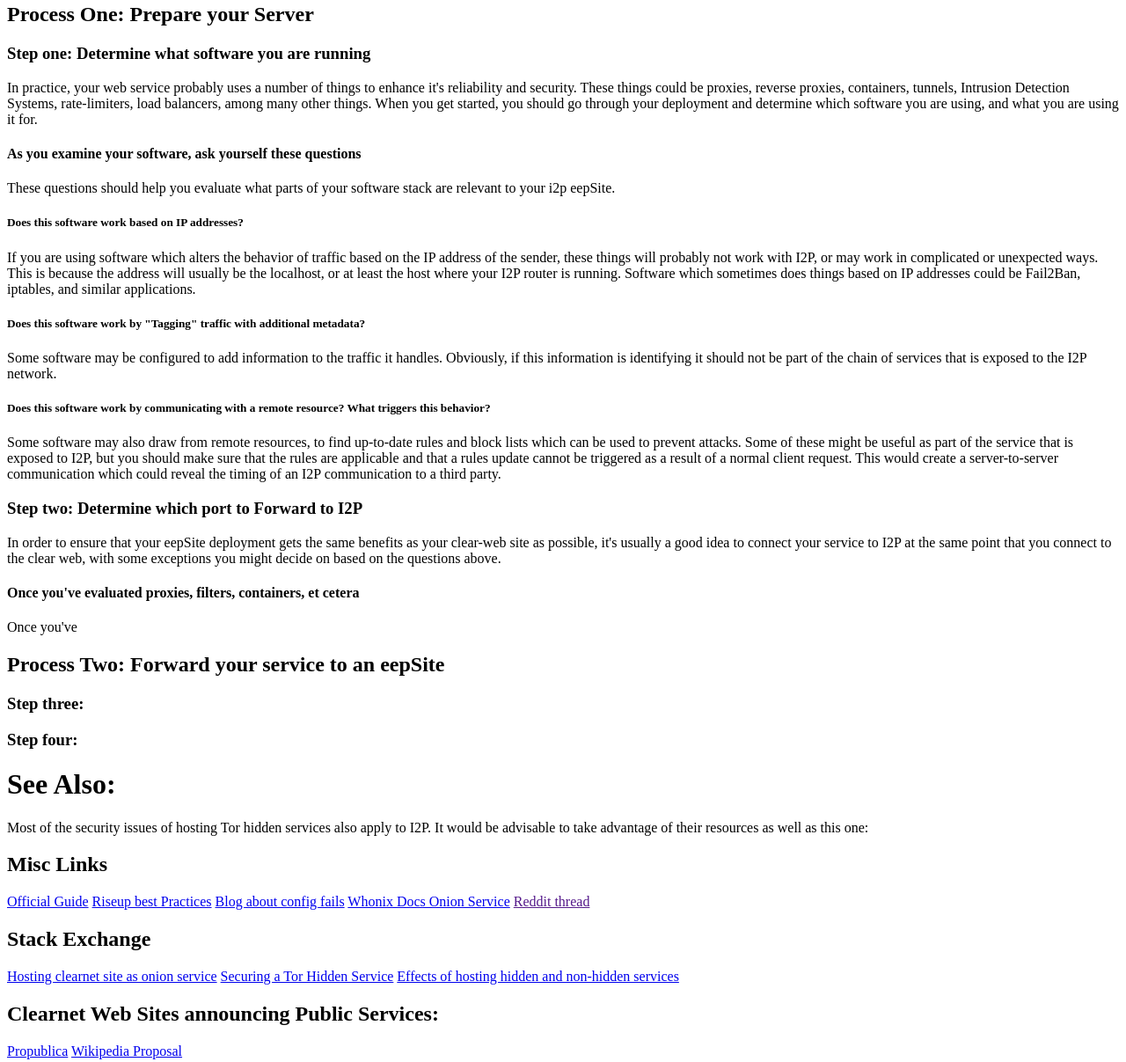
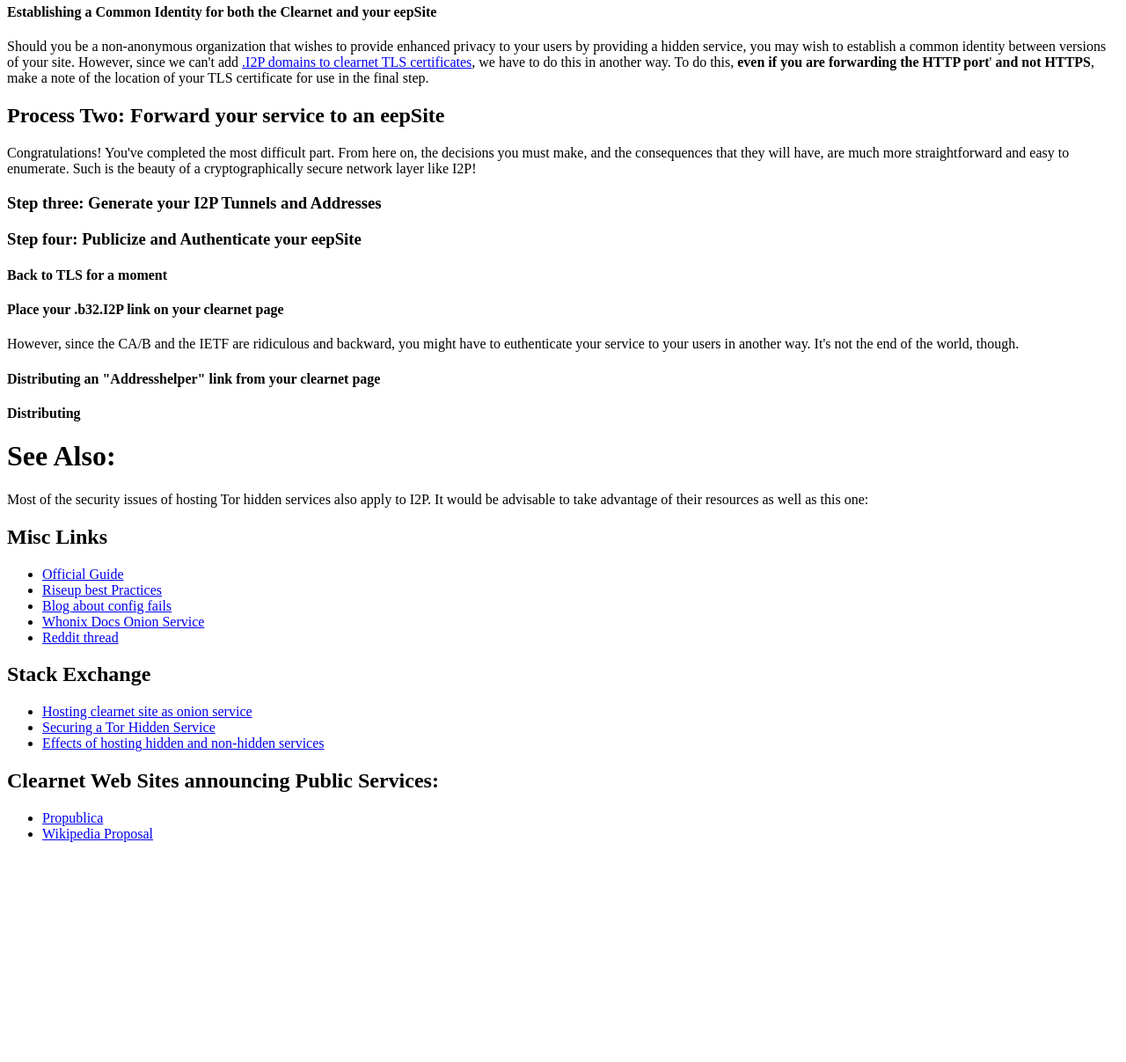
Before and after one commit to eyedeekay/Offer-I2P-Access-To-Your-Service, a plain HTML site: page index.html in a window 1280 px wide. Shown: the part 1126-2333 px from the top of the page at 88% size. After the commit the page ends 2099 px from the top, so only its background shows below. Drawn offline with Linux system fonts and the light colour scheme.

Commit message:
update the links

```diff
--- a/index.html
+++ b/index.html
@@ -1,49 +1,54 @@
 <h1 id="how-to-offer-your-existing-web-site-as-an-i2p-eepsite">How to offer your existing Web Site as an I2P eepSite</h1>
-<p>A somewhat meta-tutorial and guided tour of mirroring a clear-web site to i2p. Unfortunately, it's probably impossible to <em>completely</em> cover all possible cases of making an existing web site available as an eepSite, there's simply too diverse an array of server-side software, not to mention the in-practice peculiarities of any particular deployment of software. Instead, I'm going to try and convey, as specifically as possible, the general process preparing a service for deployment to the eepWeb or other hidden services.</p>
-<p>Much of this guide will be treating the reader as a conversational participant, in particular If I really mean it I will address the reader directly(i.e. using &quot;you&quot; instead of &quot;one&quot;) and I'll frequently head sections with questions I think the reader might be asking, then answer them. Like now, for instance ;)</p>
-<h2 id="important-questions-from-systems-administrators">Important Questions from Systems Administrators</h2>
-<h3 id="why-would-i-want-to-mirror-my-clear-web-site-on-i2p">Why would I want to mirror my Clear-Web site on I2P?</h3>
-<p>I still get this question alot, and it kind of surprises me at this point. After all, many major clear-web services already have the very similar Tor Hidden Services, and Tor even added a feature called &quot;Single-hop Onions&quot; to help non-anonymous services be more effiecient and accessible to anonymous clients on their overlay network. This is so that you can add value to your service by allowing clients to access it anonymously. Besides that, there are also several services on I2P which are accessible from clear-web counterparts, services such as Jabber, e-mail, and activitypub-based social-networking.</p>
-<p>So the point of the DuckDuckGo hidden service, for example, isn't to anonmymize DuckDuckGo, that's obviously not possible. It is to provice anonymous, blocking resistant access to <em>visitors</em> who do not wish to reveal their possible coarse physical location in the form of their IP address. Moreover, it is actually very easy to allow this kind of access to your existing web service.</p>
-<h3 id="why-wouldnt-i-just-let-i2p-users-rely-on-their-outproxy">Why wouldn't I just let I2P Users rely on their OutProxy?</h3>
-<p>Just in case you didn't know, I2P has fairly few outproxies, all run by volunteers. We really appreciate the work of our outproxy operators, and they have a job that can get pretty complicated providing generic access to the clearweb for anonymous clients. As a web site operator, you are in a genuinely unique position to make this job easier. Only <em>you</em> can safely provide an eepSite for your existing clear-web service to accept anonymous users and only <em>you</em> can reduce the burden on the outproxy operators.</p>
-<h3 id="how-can-i-ensure-that-my-users-are-seeing-the-real-eepsite-for-my-service">How can I ensure that my users are seeing the real eepSite for my Service?</h3>
-<p>This is the reason <em>your</em> participation in the I2P network is so essential to providing anonymous access to your eepSite. After all, anyone can set up a fake gateway to say, reddit.com:80(Because somehow Reddit still lets you use a plain HTTP connection in 2019, fortunately, most browsers at this point won't let you use it in practice), as a Tor hidden service or I2P eepSite and unless your users take the time to verify the .onion or .b32.i2p address manually, they seriously risk typing their password into a malicious site.</p>
-<p>The difference <em>you</em> and <strong>only you</strong> can make is to use your TLS certificate to ensure that the hidden service that the user connects to is the same site, run by the same people, as the clear-web service, the behavior that the user not only expects but <em>absolutely counts on.</em></p>
-<h3 id="do-i-really-want-to-allow-anonymous-users-first-class-access-to-my-site">Do I really want to allow anonymous users first-class access to my site?</h3>
-<p>Honestly you don't have a choice between allowing, or not allowing, anonymous access to your site. If you block outproxies, I2P users will simply use Tor. If you block Tor exits, Tor users will chain open HTTP Proxies. If all the open HTTP proxies disappeared overnight(they won't) then VPN's would still be a thing. And, to belabor a point already made by Tor, <em>botnet-based anonymizers</em> <em>used to conceal criminal activity</em> already exist in the wild and are more likely to be used maliciously than Tor, because that's what they're for! So the real choice is</p>
-<ol>
-<li>Offer first-class access to anonymous users via a hidden service under your own control,</li>
-<li>Encourage anonymous users to hide from you in escalatingly more anti-social ways.</li>
-</ol>
-<p>And in light of that, I think the choice is pretty clear. If you want your anonymous users to be like your regular users, you should treat your anonymous users like regular users, after all, that's what they are. :)</p>
+<p>A somewhat meta-tutorial and guided tour of mirroring a clear-web site to I2P. Unfortunately, it's probably impossible to <em>completely</em> cover all possible cases of making an existing web site available as an eepSite, there's simply too diverse an array of server-side software, not to mention the in-practice peculiarities of any particular deployment of software. Instead, I'm going to try and convey, as specifically as possible, the general process preparing a service for deployment to the eepWeb or other hidden services.</p>
+<p>Much of this guide will be treating the reader as a conversational participant, in particular If I really mean it I will address the reader directly(i.e. using &quot;you&quot; instead of &quot;one&quot;) and I'll frequently head sections with questions I think the reader might be asking. This is, after all, a &quot;process&quot; that an administrator must consider themselves &quot;involved&quot; in just like hosting any other service.</p>
+<p><a href="/FAQ/">FAQ for/From SyaAdmins</a></p>
 <h2 id="disclaimers">DISCLAIMERS:</h2>
-<p>While it would be wonderful, it's probably impossible for me to put specific instructions for every single kind of software that one might use to host web sites. As such, this tutorial requires some assumptions on the part of the writer and some critical thinking and common sense on the part of the reader. To be clear, <strong>I have assumed that the person following this tutorial is</strong> <strong>already operating a clear-web service linkable to a real identity or</strong> <strong>organization</strong> and thus is simply offering anonymous access and not anonymizing themselves. Thus, <strong>it makes no attempt whatsoever to anonymize</strong> a connection from one server to another. If you want to run a new, un-linkable hidden service that makes server-to-server connections, additional steps will be required and will be covered in another tutorial.</p>
+<p>While it would be wonderful, it's probably impossible for me to put specific instructions for every single kind of software that one might use to host web sites. As such, this tutorial requires some assumptions on the part of the writer and some critical thinking and common sense on the part of the reader. To be clear, <strong>I have assumed that the person following this tutorial is</strong> <strong>already operating a clear-web service linkable to a real identity or</strong> <strong>organization</strong> and thus is simply offering anonymous access and not anonymizing themselves.</p>
+<p>Thus, <strong>it makes no attempt whatsoever to anonymize</strong> a connection from one server to another. If you want to run a new, un-linkable hidden service that makes server-to-server connections, additional steps will be required and will be covered in another tutorial.</p>
 <p>That said: If you can be sure that a <em>brand new service</em> which is <em>not</em> <em>available to the clear-web</em> will never make a server-to-server connection and will not leak server metadata in responses to clients, then services configured in this way will be anonymous.</p>
 <h2 id="process-one-prepare-your-server">Process One: Prepare your Server</h2>
 <h3 id="step-one-determine-what-software-you-are-running">Step one: Determine what software you are running</h3>
 <p>In practice, your web service probably uses a number of things to enhance it's reliability and security. These things could be proxies, reverse proxies, containers, tunnels, Intrusion Detection Systems, rate-limiters, load balancers, among many other things. When you get started, you should go through your deployment and determine which software you are using, and what you are using it for.</p>
 <h4 id="as-you-examine-your-software-ask-yourself-these-questions">As you examine your software, ask yourself these questions</h4>
-<p>These questions should help you evaluate what parts of your software stack are relevant to your i2p eepSite.</p>
+<p>These questions should help you evaluate what parts of your software stack are relevant to your I2P eepSite.</p>
 <h5 id="does-this-software-work-based-on-ip-addresses">Does this software work based on IP addresses?</h5>
 <p>If you are using software which alters the behavior of traffic based on the IP address of the sender, these things will probably not work with I2P, or may work in complicated or unexpected ways. This is because the address will usually be the localhost, or at least the host where your I2P router is running. Software which sometimes does things based on IP addresses could be Fail2Ban, iptables, and similar applications.</p>
 <h5 id="does-this-software-work-by-tagging-traffic-with-additional-metadata">Does this software work by &quot;Tagging&quot; traffic with additional metadata?</h5>
 <p>Some software may be configured to add information to the traffic it handles. Obviously, if this information is identifying it should not be part of the chain of services that is exposed to the I2P network.</p>
 <h5 id="does-this-software-work-by-communicating-with-a-remote-resource-what-triggers-this-behavior">Does this software work by communicating with a remote resource? What triggers this behavior?</h5>
 <p>Some software may also draw from remote resources, to find up-to-date rules and block lists which can be used to prevent attacks. Some of these might be useful as part of the service that is exposed to I2P, but you should make sure that the rules are applicable and that a rules update cannot be triggered as a result of a normal client request. This would create a server-to-server communication which could reveal the timing of an I2P communication to a third party.</p>
-<h3 id="step-two-determine-which-port-to-forward-to-i2p">Step two: Determine which port to Forward to I2P</h3>
-<p>In order to ensure that your eepSite deployment gets the same benefits as your clear-web site as possible, it's usually a good idea to connect your service to I2P at the same point that you connect to the clear web, with some exceptions you might decide on based on the questions above.</p>
-<h4 id="once-youve-evaluated-proxies-filters-containers-et-cetera">Once you've evaluated proxies, filters, containers, et cetera</h4>
-<p>Once you've</p>
+<h3 id="step-two-determine-which-port-to-forward-to-i2p-and-optionallly-locate-your-tls-certificate">Step two: Determine which port to Forward to I2P and Optionallly locate your TLS certificate</h3>
+<p>Now you've gathered all the information that you will require to forward your service to I2P. Once you've selected the point at which you would like to make your site available to I2P, you will need to note the port you wish to foward. In simple scenarios, this will probably just be port 80 or port 8080. In more sophisticated scenarios, this might be a reverse proxy or something like that. Make a note of the port.</p>
+<h4 id="establishing-a-common-identity-for-both-the-clearnet-and-your-eepsite">Establishing a Common Identity for both the Clearnet and your eepSite</h4>
+<p>Should you be a non-anonymous organization that wishes to provide enhanced privacy to your users by providing a hidden service, you may wish to establish a common identity between versions of your site. However, since we can't add <a href="/IDENTITY/tls.html">.I2P domains to clearnet TLS certificates</a>, we have to do this in another way. To do this, <strong>even if you are forwarding the HTTP port</strong>' <strong>and not HTTPS</strong>, make a note of the location of your TLS certificate for use in the final step.</p>
 <h2 id="process-two-forward-your-service-to-an-eepsite">Process Two: Forward your service to an eepSite</h2>
-<h3 id="step-three">Step three:</h3>
-<h3 id="step-four">Step four:</h3>
+<p>Congratulations! You've completed the most difficult part. From here on, the decisions you must make, and the consequences that they will have, are much more straightforward and easy to enumerate. Such is the beauty of a cryptographically secure network layer like I2P!</p>
+<h3 id="step-three-generate-your-i2p-tunnels-and-addresses">Step three: Generate your I2P Tunnels and Addresses</h3>
+<h3 id="step-four-publicize-and-authenticate-your-eepsite">Step four: Publicize and Authenticate your eepSite</h3>
+<h4 id="back-to-tls-for-a-moment">Back to TLS for a moment</h4>
+<h4 id="place-your-b32i2p-link-on-your-clearnet-page">Place your .b32.I2P link on your clearnet page</h4>
+<p>However, since the CA/B and the IETF are ridiculous and backward, you might have to euthenticate your service to your users in another way. It's not the end of the world, though.</p>
+<h4 id="distributing-an-addresshelper-link-from-your-clearnet-page">Distributing an &quot;Addresshelper&quot; link from your clearnet page</h4>
+<h4 id="distributing">Distributing</h4>
 
 <h1 id="see-also">See Also:</h1>
 <p>Most of the security issues of hosting Tor hidden services also apply to I2P. It would be advisable to take advantage of their resources as well as this one:</p>
 <h2 id="misc-links">Misc Links</h2>
-<p><a href="https://2019.www.torproject.org/docs/tor-onion-service.html.en">Official Guide</a> <a href="https://riseup.net/en/security/network-security/tor/onionservices-best-practices">Riseup best Practices</a> <a href="https://blog.0day.rocks/securing-a-web-hidden-service-89d935ba1c1d">Blog about config fails</a> <a href="https://www.whonix.org/wiki/Onion_Services">Whonix Docs Onion Service</a> <a href="">Reddit thread</a></p>
+<ul>
+<li><a href="https://2019.www.torproject.org/docs/tor-onion-service.html.en">Official Guide</a></li>
+<li><a href="https://riseup.net/en/security/network-security/tor/onionservices-best-practices">Riseup best Practices</a></li>
+<li><a href="https://blog.0day.rocks/securing-a-web-hidden-service-89d935ba1c1d">Blog about config fails</a></li>
+<li><a href="https://www.whonix.org/wiki/Onion_Services">Whonix Docs Onion Service</a></li>
+<li><a href="https://old.reddit.com/r/TOR/comments/bd5aqc/can_my_server_trade_off_privacy_for_speed_and/">Reddit thread</a></li>
+</ul>
 <h2 id="stack-exchange">Stack Exchange</h2>
-<p><a href="https://tor.stackexchange.com/questions/16680/hosting-site-as-hidden-service">Hosting clearnet site as onion service</a> <a href="https://tor.stackexchange.com/questions/58/securely-hosting-a-tor-hidden-service-site">Securing a Tor Hidden Service</a> <a href="https://tor.stackexchange.com/questions/6014/does-hosting-a-tor-hidden-service-also-on-clearnet-dns-reduce-privacy-security-f">Effects of hosting hidden and non-hidden services</a></p>
+<ul>
+<li><a href="https://tor.stackexchange.com/questions/16680/hosting-site-as-hidden-service">Hosting clearnet site as onion service</a></li>
+<li><a href="https://tor.stackexchange.com/questions/58/securely-hosting-a-tor-hidden-service-site">Securing a Tor Hidden Service</a></li>
+<li><a href="https://tor.stackexchange.com/questions/6014/does-hosting-a-tor-hidden-service-also-on-clearnet-dns-reduce-privacy-security-f">Effects of hosting hidden and non-hidden services</a></li>
+</ul>
 <h2 id="clearnet-web-sites-announcing-public-services">Clearnet Web Sites announcing Public Services:</h2>
-<p><a href="https://www.propublica.org/nerds/a-more-secure-and-anonymous-propublica-using-tor-hidden-services">Propublica</a> <a href="https://meta.wikimedia.org/wiki/Grants_talk:IdeaLab/A_Tor_Onion_Service_for_Wikipedia">Wikipedia Proposal</a></p>
+<ul>
+<li><a href="https://www.propublica.org/nerds/a-more-secure-and-anonymous-propublica-using-tor-hidden-services">Propublica</a></li>
+<li><a href="https://meta.wikimedia.org/wiki/Grants_talk:IdeaLab/A_Tor_Onion_Service_for_Wikipedia">Wikipedia Proposal</a></li>
+</ul>
```
Also changed, not shown: FAQ/index.html (added, +20 -0 lines), IDENTITY/tls.html (added, +26 -0 lines), 11 other files.
